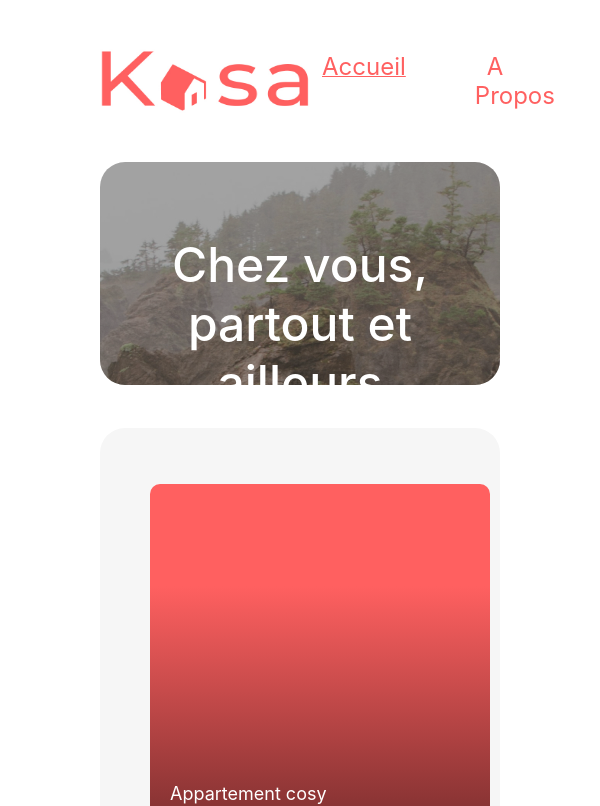
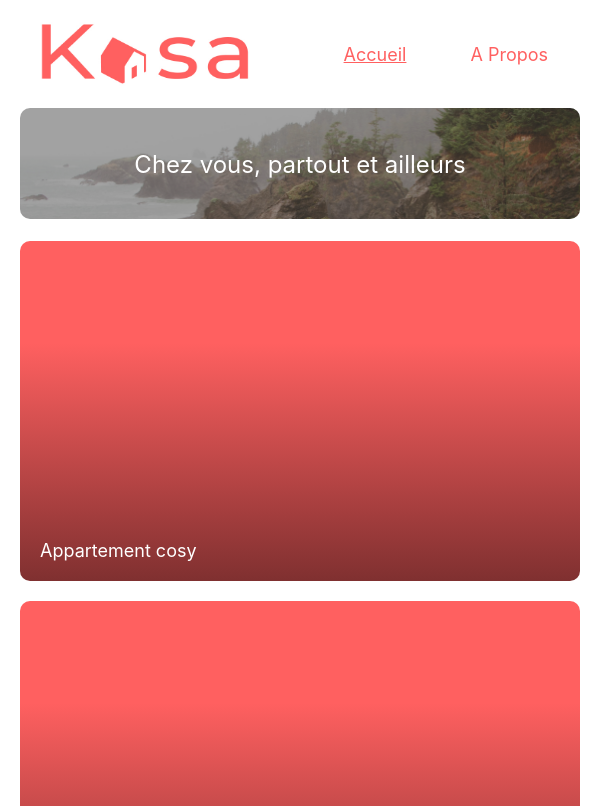
Before and after one commit to KayDaaH/D-veloppez-une-application-Web-avec-React-et-React-Router, a React (Create React App) app in the folder my-app/: page / in a window 600 px wide. Shown: the top 806 px of the page. Built offline with nearby package versions, Linux system fonts and the light colour scheme.

Commit message:
Responsive page d'erreur et d'accueil OK

```diff
--- a/my-app/src/components/Header/Header.module.scss
+++ b/my-app/src/components/Header/Header.module.scss
@@ -49,3 +49,64 @@
     }
 
 }
+
+@media screen and (min-width: 556px) and (max-width: 980px){
+    .main {
+        .container {
+            width: 100%;
+            margin: 0;
+            padding: 20px 40px;
+
+
+            .nav {
+                .list {
+                    width: 100%;
+
+                    .link {
+                        &:first-of-type{
+                            padding-right: 40px;
+                        }
+
+                        a {
+                            font-size: 18px;
+
+                        }
+                    }
+                }
+            }
+        }
+    }
+}
+
+
+@media screen and (max-width: 555px){
+    .main {
+        .container {
+            width: 100%;
+            margin: 0;
+            padding: 20px 20px;
+            .logo {
+                width: 144px;
+                height: 48px;
+            }
+
+            .nav {
+                .list {
+                    width: 100%;
+
+                    .link {
+                        &:first-of-type{
+                            padding-right: 0px;
+                        }
+
+                        a {
+                            font-size: 12px;
+                            padding: 8px 10px;
+
+                        }
+                    }
+                }
+            }
+        }
+    }
+}
--- a/my-app/src/components/Location/Location.module.scss
+++ b/my-app/src/components/Location/Location.module.scss
@@ -24,3 +24,31 @@
 
     }
 }
+@media screen and (min-width: 556px) and (max-width: 809px){
+    .main {
+        width: 500px;
+    }
+}
+
+@media screen and (max-width: 647px){
+    .main {
+        width: 100%;
+        height: 340px;
+        border-radius: 10px;
+        background: linear-gradient(#FF6060
+        30%, #000000
+        170%);
+        margin-bottom: 20px;
+        position: relative;
+
+        p {
+            position: absolute;
+            left: 20px;
+            bottom: 20px;
+            font-size: 18px;
+            color: white;
+            padding-right: 20px;
+
+        }
+    }
+}
--- a/my-app/src/pages/Error/Error.module.scss
+++ b/my-app/src/pages/Error/Error.module.scss
@@ -4,8 +4,10 @@
     padding: 0;
 }
 
+
 .main {
     margin: auto;
+    width: 100%;
     max-width: 1920px;
     text-align: center;
     color: #FF6060;
@@ -26,3 +28,20 @@
         font-size: 18px;
     }
 }
+
+@media screen and (max-width: 555px){
+    .main {
+        padding: 0px 47px;
+        .error {
+        font-size: 96px;
+        }
+        p {
+            margin-top: 0;
+            margin-bottom: 133px;
+            font-size: 18px;
+        }
+        .link {
+            font-size: 14px;
+        }
+    }
+}
--- a/my-app/src/pages/Home/Home.module.scss
+++ b/my-app/src/pages/Home/Home.module.scss
@@ -76,3 +76,163 @@
 
     }
 }
+
+@media screen and (min-width: 810px) and (max-width: 980px){
+    .main {
+        width: 100%;
+        height: 100%;
+        display: flex;
+        justify-content: center;
+        align-items: center;
+        flex-direction: column;
+        overflow: hidden;
+
+
+        .container {
+            width: 100%;
+            max-width: 1920px;
+            height: 100%;
+            display: flex;
+            justify-content: center;
+            flex-direction: column;
+            padding: 0px 40px;
+
+            .blocs_container {
+                width: 100%;
+                height: 100%;
+                margin-top: 43px;
+                margin-bottom: 209px;
+                border-radius: 25px 25px 0px 0px;
+                z-index: 5;
+                display: flex;
+                flex-wrap: wrap;
+                padding: 56px 25px;
+                justify-content: space-between;
+
+            }
+        }
+    }
+
+}
+
+@media screen and (min-width: 556px) and (max-width: 809px){
+    .main {
+        width: 100%;
+        height: 100%;
+        display: flex;
+        justify-content: center;
+        align-items: center;
+        flex-direction: column;
+        overflow: hidden;
+
+
+        .container {
+            width: 100%;
+            max-width: 1920px;
+            height: 100%;
+            display: flex;
+            justify-content: center;
+            flex-direction: column;
+            padding: 0px 40px;
+
+            .blocs_container {
+                width: 100%;
+                height: 100%;
+                margin-top: 43px;
+                margin-bottom: 209px;
+                border-radius: 25px 25px 0px 0px;
+                z-index: 5;
+                display: flex;
+                flex-direction: column;
+                flex-wrap: wrap;
+                padding: 56px 25px;
+                justify-content: center;
+                align-items: center;
+
+            }
+        }
+    }
+
+}
+@media screen and (max-width: 647px){
+    .main {
+        width: 100%;
+        height: 100%;
+        display: flex;
+        justify-content: center;
+        align-items: center;
+        flex-direction: column;
+        overflow: hidden;
+
+
+        .container {
+            width: 100%;
+            max-width: 1920px;
+            height: 100%;
+            display: flex;
+            justify-content: center;
+            flex-direction: column;
+            padding: 0px 20px;
+
+            .bloc_image {
+                display: flex;
+                flex-direction: column;
+                position: relative;
+                padding-top: 23px ;
+                background-image: url("./image.jpg");
+                max-width: 1920px;
+                width: 100%;
+                height: 111px;
+                min-height: 111px;
+                background-position: center;
+                background-size: cover;
+                border-radius: 10px;
+
+                .darken {
+                    position: absolute;
+                    top: 0;
+                    left: 0;
+                    background-color: rgba(0, 0, 0, 0.364);
+                    width: 100%;
+                    height: 111px;
+                    border-radius: 10px;
+                }
+
+                    p {
+                        position: absolute;
+                        width: 70%;
+                        font-size: 24px;
+                        font-weight: 400;
+                        color: white;
+                        text-align: center;
+                        margin-top: 0px;
+                        left: 50%;
+                        top: 50%;
+                        transform: translate(-50%, -50%);
+
+                    }
+            }
+
+            .blocs_container {
+                width: 100%;
+                height: 100%;
+                margin-top: 0px;
+                margin-bottom: 209px;
+                border-radius: 25px 25px 0px 0px;
+                z-index: 5;
+                background-color: #FFF;
+                display: flex;
+                flex-direction: column;
+                flex-wrap: wrap;
+                padding: 22px 0px;
+                justify-content: center;
+                align-items: center;
+
+                .navigate {
+                    width: 100%;
+                }
+
+            }
+        }
+    }
+}
```
